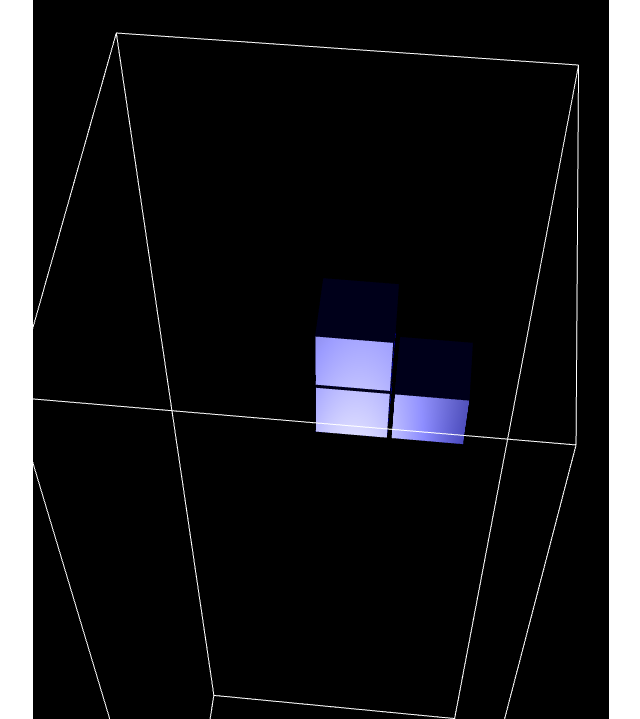
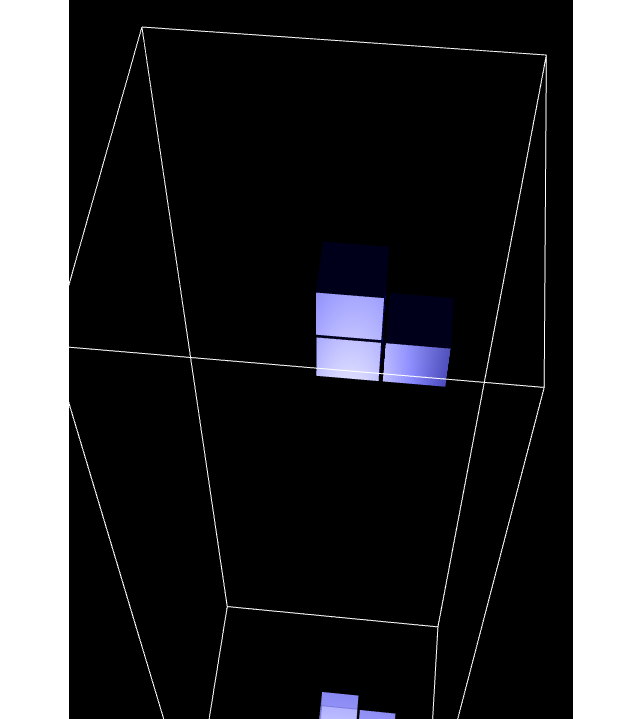
Before and after one commit to EythorE/tricubennis, a plain HTML site: page index.html in a window 1280 px wide. Shown: the part 81-800 px from the top of the page, without its empty margins (319-959 px from the left). Drawn offline with Linux system fonts and the light colour scheme; animation ran at ten frames a second.

Commit message:
Reduced size of canvas

```diff
--- a/index.html
+++ b/index.html
@@ -76,7 +76,7 @@ main()
         <b>Score:  <span id="txtScore"></span></b>
         <div style="color: #000;"> <span id="gameOver"></span> </div>
     </div>
-    <canvas id="gl-canvas" width="576" height="1024" style="
+    <canvas id="gl-canvas" width="504" height="896" style="
     padding: 0;
     margin: auto;
     display: block;
```
